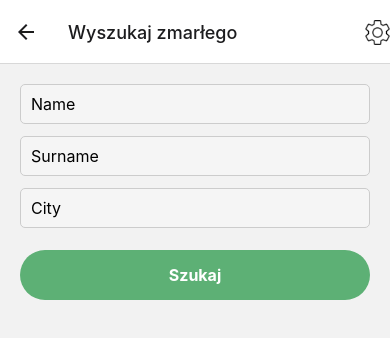
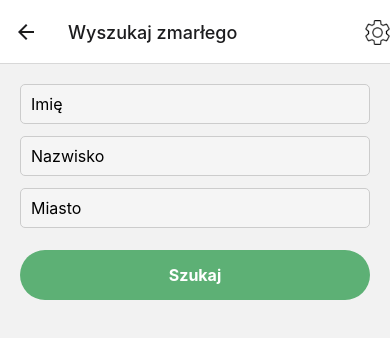
Before and after one commit to WiktoriaKrzyzanska/Spokoj-Ducha-Frontend, a React Native app in the folder SpokojDucha/: screen /Search in a window 390 px wide. Shown: the top 338 px of the page. Built offline with nearby package versions, Linux system fonts and the light colour scheme.

Commit message:
Search translation and padding

```diff
--- a/SpokojDucha/components/SearchDecedent.js
+++ b/SpokojDucha/components/SearchDecedent.js
@@ -30,7 +30,7 @@ const SearchDecedent = () => {
 
   const handleSearch = async () => {
     if (keywords.name.length < 2 && keywords.surname.length < 2) {
-      Alert.alert('Error', 'Please enter at least 2 characters for either name or surname.');
+      Alert.alert('Błąd', 'Wpisz chociaż dwie pierwsze litery imienia lub nazwiska.');
       return;
     }
 
@@ -49,24 +49,24 @@ const SearchDecedent = () => {
         setResults(response.data);
       } else if (response.status === 404) {
         setResults([]);
-        Alert.alert('No Results', 'No decedents found.');
+        Alert.alert('Brak wyników', 'Nie znaleziono zmarłych.');
       }
     } catch (error) {
       console.error('Error searching decedents:', error);
       if (error.response && error.response.status === 403) {
-        Alert.alert('Error', 'You do not have permission to perform this action.');
+        Alert.alert('Błąd', 'Nie masz uprawnień aby wykonać tą czynność.');
       } else if (error.response && error.response.status === 404) {
         setResults([]);
-        Alert.alert('No Results', 'No decedents found.');
+        Alert.alert('Brak wyników', 'Nie znaleziono zmarłych.');
       } else {
-        Alert.alert('Error', `Failed to search decedents: ${error.message}`);
+        Alert.alert('Błąd', `Nie udało się wyszukać zmarłego: ${error.message}`);
       }
     }
   };
 
   const handleNavigate = (id) => {
     if (isNaN(id)) {
-      Alert.alert('Invalid ID', 'The decedent ID is not valid.');
+      Alert.alert('Nieprawidłowe ID', 'ID zmarłego nie jest prawidłowe');
       return;
     }
     navigation.navigate('NavigatePage', { id });
@@ -74,7 +74,7 @@ const SearchDecedent = () => {
 
   const handleUploadVideo = (id) => {
     if (isNaN(id)) {
-      Alert.alert('Invalid ID', 'The decedent ID is not valid.');
+      Alert.alert('Nieprawidłowe ID', 'ID zmarłego nie jest prawidłowe');
       return;
     }
     navigation.navigate('UploadVideo', { id });
@@ -90,7 +90,7 @@ const SearchDecedent = () => {
           />
         </TouchableOpacity>
       )}
-      <View style={styles.textContainer}>
+      <View style={[styles.textContainer,{minHeight: 40 + fontSizeDelta}]}>
         <Text style={[styles.boldText, { fontSize: 16 + fontSizeDelta }]}>{item.name} {item.surname}</Text>
         <Text style={[styles.resultText, { fontSize: 16 + fontSizeDelta }]}>Data urodzenia: {formatDate(item.birthDate)}</Text>
         <Text style={[styles.resultText, { fontSize: 16 + fontSizeDelta }]}>Data śmierci: {formatDate(item.deathDate)}</Text>
@@ -111,20 +111,20 @@ const SearchDecedent = () => {
   return (
     <View style={styles.container}>
       <TextInput
-        placeholder="Name"
-        style={[styles.input, { fontSize: 16 + fontSizeDelta }]}
+        placeholder="Imię"
+        style={[styles.input, { fontSize: 16 + fontSizeDelta, minHeight: 40 + fontSizeDelta }]}
         onChangeText={value => handleInputChange('name', value)}
         value={keywords.name}
       />
       <TextInput
-        placeholder="Surname"
-        style={[styles.input, { fontSize: 16 + fontSizeDelta }]}
+        placeholder="Nazwisko"
+        style={[styles.input, { fontSize: 16 + fontSizeDelta, minHeight: 40 + fontSizeDelta }]}
         onChangeText={value => handleInputChange('surname', value)}
         value={keywords.surname}
       />
       <TextInput
-        placeholder="City"
-        style={[styles.input, { fontSize: 16 + fontSizeDelta }]}
+        placeholder="Miasto"
+        style={[styles.input, { fontSize: 16 + fontSizeDelta, minHeight: 40 + fontSizeDelta }]}
         onChangeText={value => handleInputChange('city', value)}
         value={keywords.city}
       />
```
